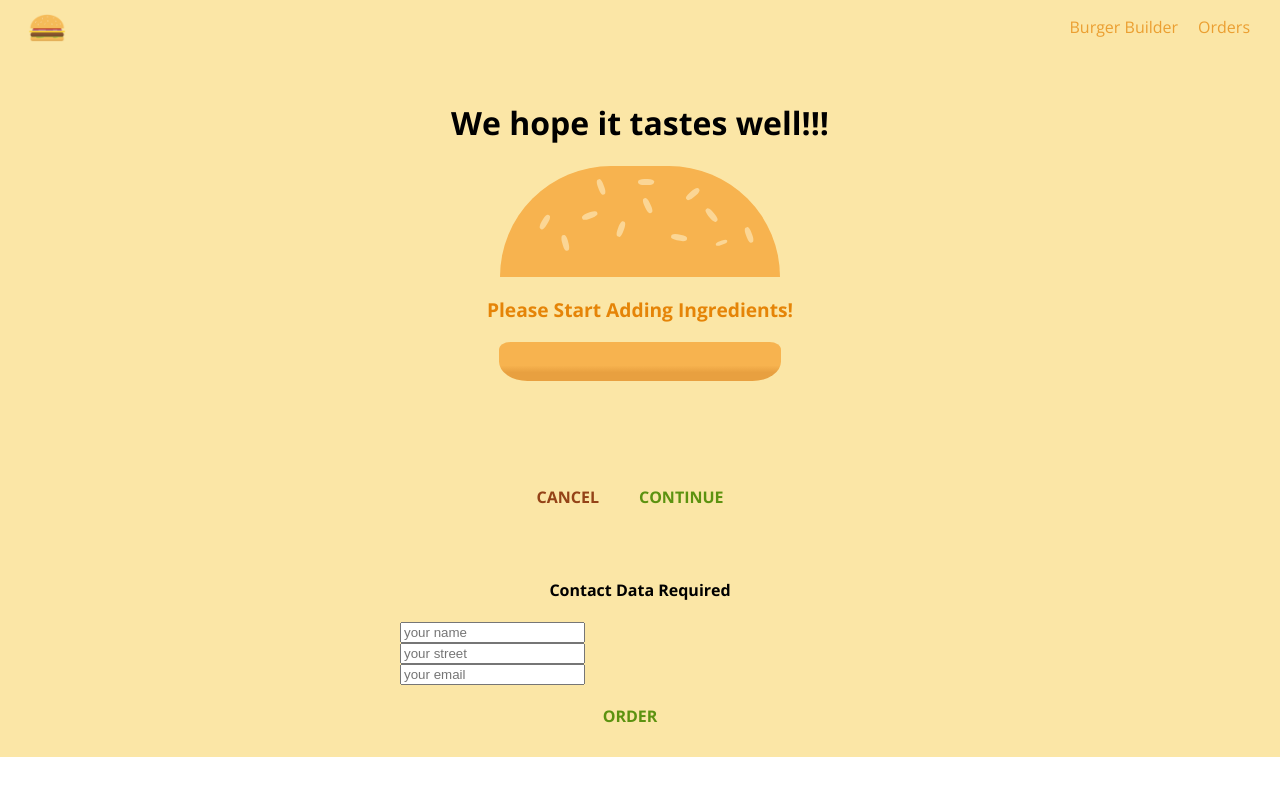
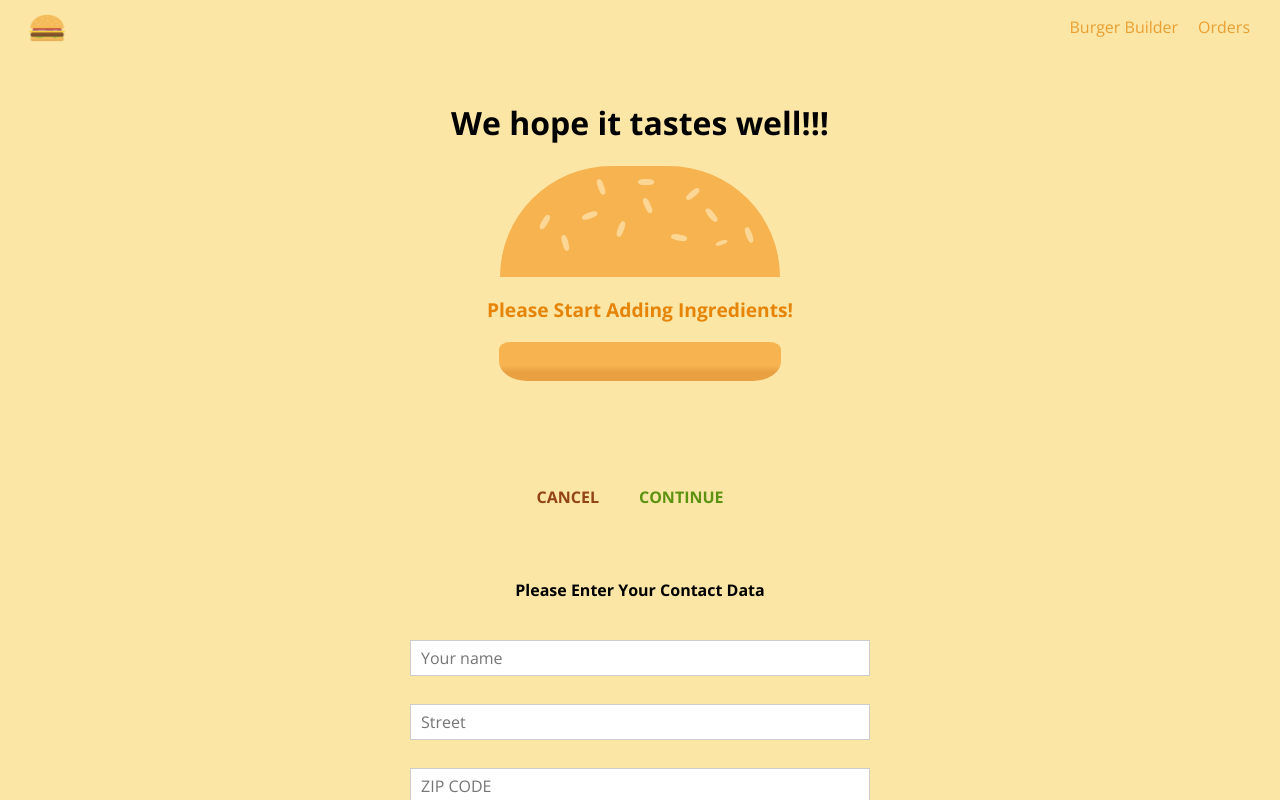
Before and after one commit to Palinana/burger-builder, a React (Create React App) app: page /checkout in a window 1280 px wide. Both pictures are taken after a click on the button "CONTINUE". Shown: the top 800 px of the page. Built offline with nearby package versions, Linux system fonts and the light colour scheme.

Commit message:
created the contact form for the order

```diff
--- /dev/null
+++ b/src/components/UI/Input/Input.js
@@ -0,0 +1,62 @@
+import React from 'react';
+
+import classes from './Input.module.css';
+
+const Input = props => {
+    let inputElement = null;
+
+    switch (props.elementType) {
+        case 'input':
+            inputElement = (
+                <input
+                    className={classes.InputElement}
+                    {...props.elementConfig}
+                    value={props.value}
+                    // onChange={props.changed}
+                />
+            );
+            break;
+        case 'textarea':
+            inputElement = (
+                <textarea
+                    className={classes.InputElement}
+                    {...props.elementConfig}
+                    value={props.value}
+                    // onChange={props.changed}
+                />
+            );
+            break;
+        case 'select':
+            inputElement = (
+                <select
+                    className={classes.InputElement}
+                    value={props.value}
+                    // onChange={props.changed}
+                >
+                    {props.elementConfig.options.map(option => (
+                        <option key={option.value} value={option.value}>
+                            {option.displayValue}
+                        </option>
+                    ))}
+                </select>
+            );
+            break;
+        default:
+            inputElement = (
+                <input
+                    className={classes.InputElement}
+                    {...props.elementConfig}
+                    value={props.value}
+                    // onChange={props.changed}
+                />
+            );
+    }
+
+    return (
+        <div className={classes.Input}>
+            <label className={classes.Label}>{props.label}</label>
+            {inputElement}
+        </div>
+    )
+}
+export default Input;
--- /dev/null
+++ b/src/components/UI/Input/Input.module.css
@@ -0,0 +1,32 @@
+.Input {
+    width: 100%;
+    padding: 10px;
+    box-sizing: border-box;
+}
+
+.Label {
+    font-weight: bold;
+    display: block;
+    margin-bottom: 8px;
+}
+
+.InputElement {
+    outline: none;
+    border: 1px solid #ccc;
+    background-color: white;
+    font: inherit;
+    padding: 6px 10px;
+    display: block;
+    width: 100%;
+    box-sizing: border-box;
+}
+
+.InputElement:focus {
+    outline: none;
+    background-color: #ccc;
+}
+
+.Invalid {
+    border: 1px solid red;
+    background-color: #fda49a;
+}
--- a/src/containers/Checkout/ContactData/ContactData.js
+++ b/src/containers/Checkout/ContactData/ContactData.js
@@ -1,15 +1,61 @@
 import React, { Component } from 'react';
 
 import Button from '../../../components/UI/Button/Button';
+import Input from '../../../components/UI/Input/Input';
 import classes from './ContactData.module.css';
 import axios from '../../../axios-orders';
 import Spinner from '../../../components/UI/Spinner/Spinner';
 
 class ContactData extends Component {
     state = {
-        name: '',
-        street: '',
-        email: '',
+        orderForm: {
+            name: {
+                elementType: 'input',
+                elementConfig: {
+                    type: 'text',
+                    placeholder: 'Your name'
+                },
+                value: '',
+            },
+            street: {
+                elementType: 'input',
+                elementConfig: {
+                  type: 'text',
+                  placeholder: 'Street'
+                }
+            },
+            zipCode: {
+                elementType: 'input',
+                elementConfig: {
+                  type: 'text',
+                  placeholder: 'ZIP CODE'
+                }
+            },
+            country: {
+                elementType: 'input',
+                elementConfig: {
+                  type: 'text',
+                  placeholder: 'Country'
+                }
+            },
+            email: {
+                elementType: 'input',
+                elementConfig: {
+                  type: 'email',
+                  placeholder: 'Your mail'
+                }
+            },
+            deliveryMethod: {
+                elementType: 'select',
+                elementConfig: {
+                  options: [
+                    { value: 'fastest', displayValue: 'Fastest' },
+                    { value: 'cheapest', displayValue: 'Cheapest' }
+                  ]
+                },
+                value: 'fastest',
+            }
+        },
         loading: false
     }
 
@@ -37,11 +83,28 @@
     }
 
     render() {
+        const formElementsArray = [];
+        for (let key in this.state.orderForm) {
+            formElementsArray.push({
+              id: key,
+              config: this.state.orderForm[key]
+            });
+        }
+
         let form = (
             <form>
-                <input className={classes.Input} type="text" name="name" placeholder="your name"/>
-                <input className={classes.Input} type="text" name="street" placeholder="your street"/>
-                <input className={classes.Input} type="email" name="email" placeholder="your email"/>
+                {formElementsArray.map(formEl => (
+                    <Input
+                        key={formEl.id}
+                        elementType={formEl.config.elementType}
+                        elementConfig={formEl.config.elementConfig}
+                        value={formEl.config.value}
+                        // changed={e => this.inputChangedHandler(e, formEl.id)}
+                        // invalid={!formEl.config.valid}
+                        // shouldValidate={formEl.config.validation}
+                        // touched={formEl.config.touched}
+                    />
+                ))}
                 <Button btnType="Success" clicked={this.orderHandler}>ORDER</Button>
             </form>
         );
@@ -52,7 +115,7 @@
 
         return (
             <div className={classes.ContactData}>
-                <h4>Contact Data Required</h4>
+                <h4>Please Enter Your Contact Data</h4>
                 {form}
             </div>
         )
--- a/src/containers/Checkout/ContactData/ContactData.module.css
+++ b/src/containers/Checkout/ContactData/ContactData.module.css
@@ -6,10 +6,6 @@
     box-sizing: border-box;
 }
 
-.Input {
-    display: block;
-}
-
 @media (min-width: 600px) {
     .ContactData {
       width: 500px;
```
